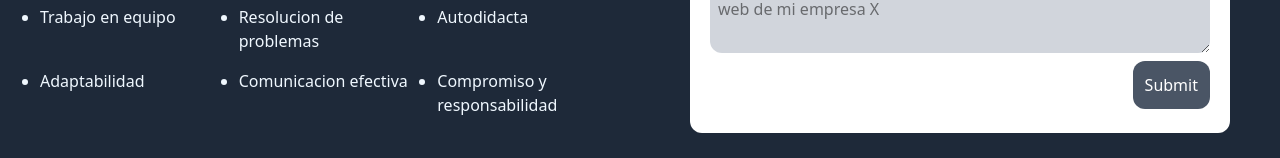
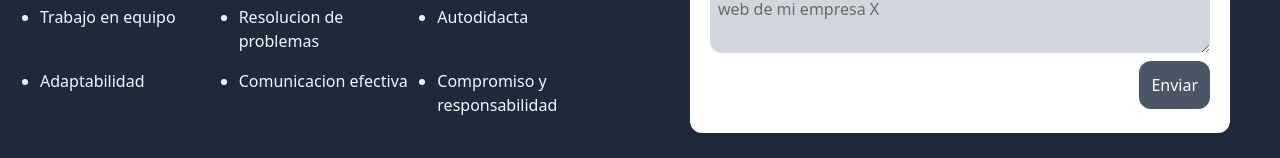
Before and after one commit to XilefTorres/portfolio_React, a React (Vite) app: page / in a window 1280 px wide. Shown: the part 2857-3015 px from the top of the page. Built offline with nearby package versions, Linux system fonts and the light colour scheme.

Commit message:
form submit button changed

```diff
--- a/src/components/Footer.tsx
+++ b/src/components/Footer.tsx
@@ -43,7 +43,7 @@ export default function Footer() {
                                 <textarea className="bg-gray-300 p-2 rounded-xl" required cols={30} rows={3} placeholder="Hola, me gustaria contactar con usted para cotizar una pagina web de mi empresa X" name="message" id="message"></textarea>
                             </div>
                             <button className="bg-gray-600 text-white rounded-xl w-fit p-3 place-self-end hover:[animation:soft-bounce_0.6s_infinite]" type="submit">
-                            Submit
+                            Enviar
                             </button>
                         </form>
                     </div>
```
